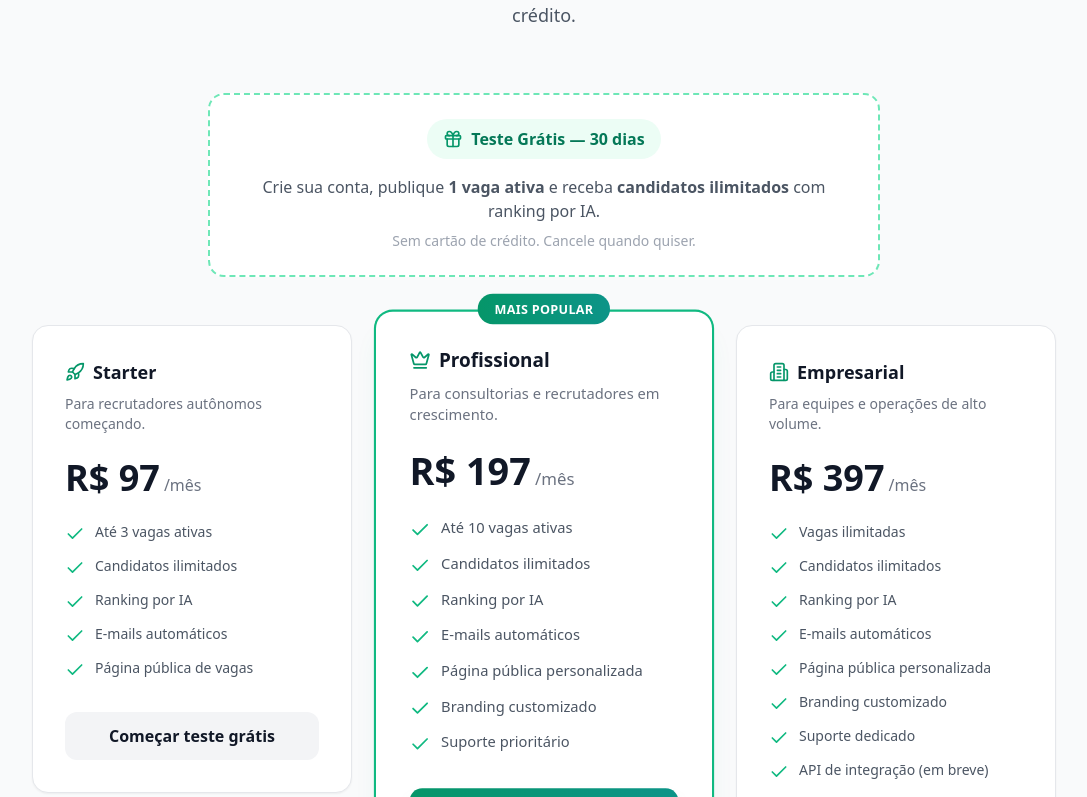
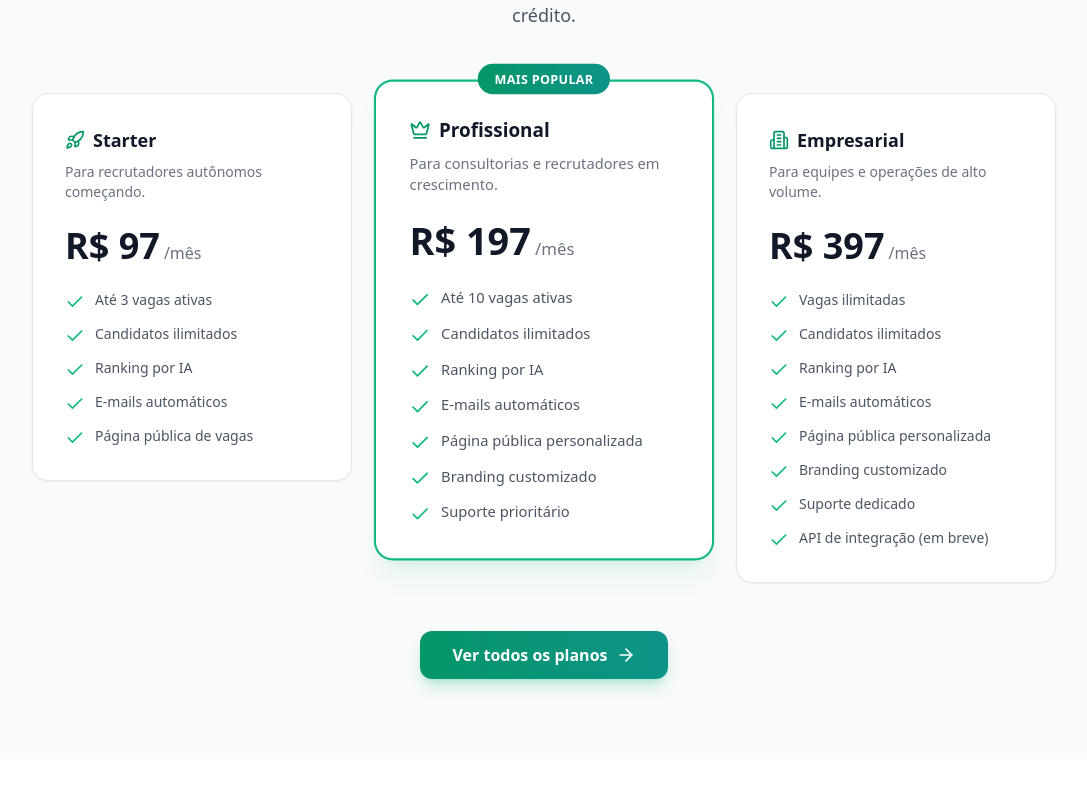
Before and after one commit to VanderCaneppelle/smart-picker, a Next.js app in the folder apps/web/: page / in a window 1280 px wide. Shown: the part 3543-4340 px from the top of the page, without its empty margins (96-1183 px from the left). Built offline with nearby package versions, Linux system fonts and the light colour scheme.

Commit message:
refactor: simplify pricing section on landing with 'Ver todos os planos' CTA

```diff
--- a/apps/web/src/app/page.tsx
+++ b/apps/web/src/app/page.tsx
@@ -60,7 +60,7 @@ function PricingCard({
         <span className="text-4xl font-bold text-gray-900">{plan.priceLabel}</span>
         <span className="text-gray-500 ml-1">/mês</span>
       </div>
-      <ul className="space-y-3 mb-8">
+      <ul className="space-y-3">
         {plan.features.map((feature, i) => (
           <li key={i} className="flex items-start gap-2.5">
             <Check className="h-5 w-5 text-emerald-500 flex-shrink-0 mt-0.5" />
@@ -68,16 +68,6 @@ function PricingCard({
           </li>
         ))}
       </ul>
-      <Link
-        href="/signup"
-        className={`block w-full text-center py-3 px-6 rounded-xl font-semibold transition-all ${
-          plan.highlighted
-            ? 'bg-gradient-to-r from-emerald-600 to-teal-600 text-white hover:from-emerald-700 hover:to-teal-700 shadow-lg shadow-emerald-500/25'
-            : 'bg-gray-100 text-gray-900 hover:bg-gray-200'
-        }`}
-      >
-        Começar teste grátis
-      </Link>
     </div>
   );
 }
@@ -504,24 +494,20 @@ export default function LandingPage() {
             </p>
           </div>
 
-          {/* Trial highlight */}
-          <div className="max-w-2xl mx-auto mb-12">
-            <div className="bg-white rounded-2xl border-2 border-dashed border-emerald-300 p-6 text-center">
-              <div className="inline-flex items-center gap-2 bg-emerald-50 px-4 py-2 rounded-full mb-4">
-                <Gift className="h-5 w-5 text-emerald-600" />
-                <span className="font-bold text-emerald-700">Teste Grátis — {TRIAL_DURATION_DAYS} dias</span>
-              </div>
-              <p className="text-gray-600 mb-2">
-                Crie sua conta, publique <strong>1 vaga ativa</strong> e receba <strong>candidatos ilimitados</strong> com ranking por IA.
-              </p>
-              <p className="text-sm text-gray-400">Sem cartão de crédito. Cancele quando quiser.</p>
-            </div>
-          </div>
-
           <div className="grid md:grid-cols-3 gap-8 max-w-5xl mx-auto items-start">
             {PLANS.filter((p) => !p.hidden).map((plan, i) => (
               <PricingCard key={plan.id} plan={plan} index={i} />
             ))}
+          </div>
+
+          <div className="mt-12 flex justify-center">
+            <Link
+              href="/pricing"
+              className="inline-flex items-center justify-center gap-2 px-8 py-3 rounded-xl font-semibold text-white bg-gradient-to-r from-emerald-600 to-teal-600 hover:from-emerald-700 hover:to-teal-700 shadow-lg shadow-emerald-500/25 transition-all"
+            >
+              Ver todos os planos
+              <ArrowRight className="h-5 w-5" />
+            </Link>
           </div>
         </div>
       </section>
```
